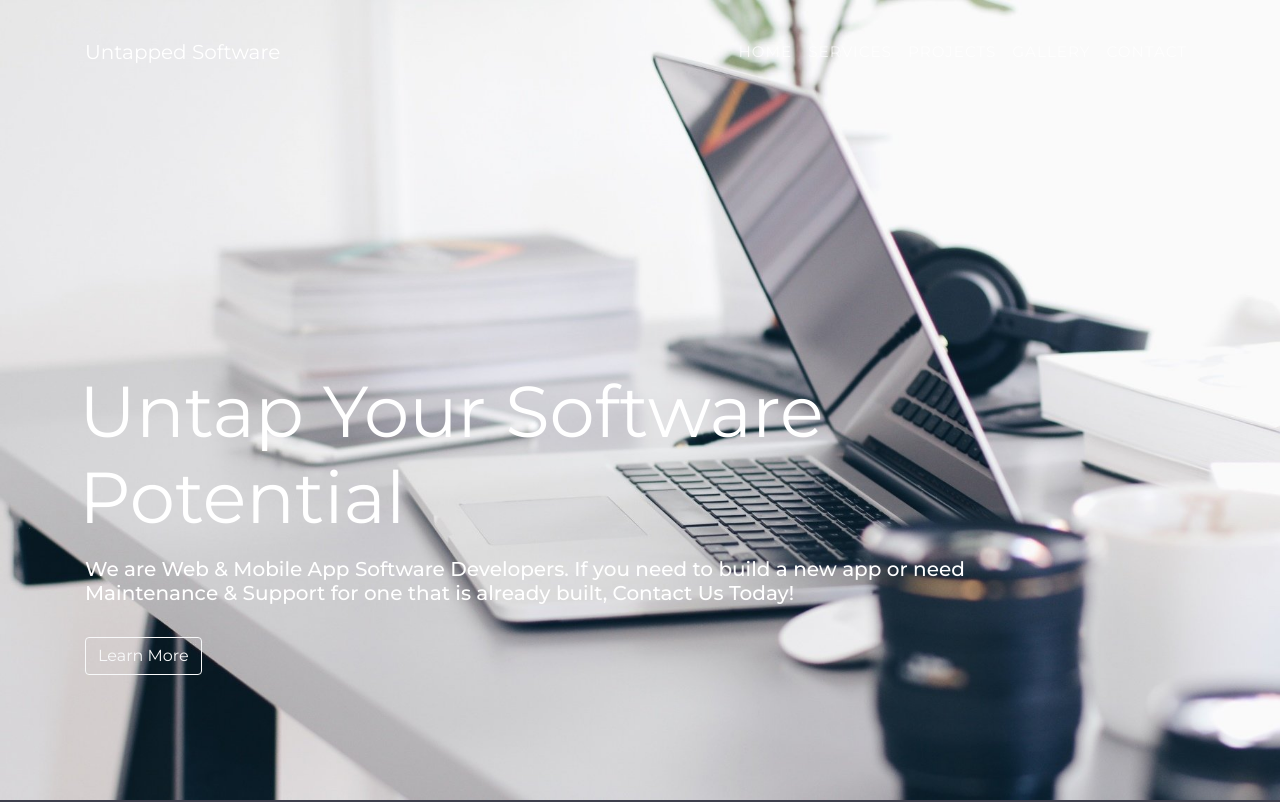
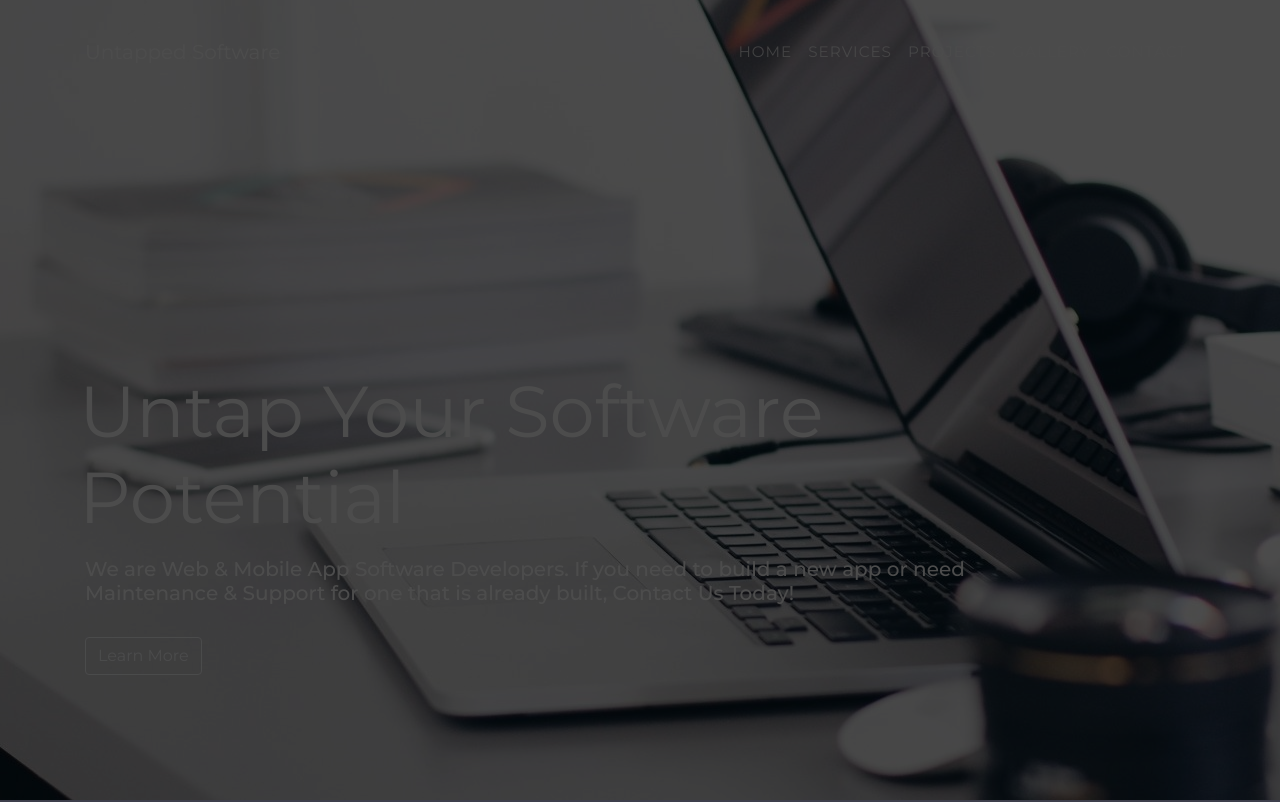
Before and after one commit to UntappedSoftware/UntappedSoftware.github.io, a plain HTML site: page index.html in a window 1280 px wide. Shown: the top 802 px of the page. Drawn offline with nearby package versions, Linux system fonts and the light colour scheme.

Commit message:
fix filter

```diff
--- a/index.html
+++ b/index.html
@@ -15,7 +15,7 @@
     <link rel="shortcut icon" href="favicon.ico">
   </head>
   <body id="top">
-    <header>
+    <header class="main-background-image">
       <div class="container pt-4">
         <nav class="navbar navbar-expand-lg navbar-dark bg-transparent px-0"><a class="navbar-brand" href="#">Untapped Software</a>
           <button class="navbar-toggler" type="button" data-toggle="collapse" data-target="#da-navbarNav" aria-controls="da-navbarNav" aria-expanded="false" aria-label="Toggle navigation"><span class="navbar-toggler-icon"></span></button>
--- a/styles/main.css
+++ b/styles/main.css
@@ -4,12 +4,15 @@ body {
 
 /*Header Style*/
 header {
-  background: url("../images/da-img-1.jpg") no-repeat center center;
-  backdrop-filter: brightness(50%);
   position: relative;
   height: 100vh;
   min-height: 600px;
   background-size: cover;
+}
+
+.main-background-image{
+  background: url("../images/da-img-1.jpg") no-repeat center center;
+  filter: brightness(30%);
 }
 
 .navbar-dark .navbar-nav .nav-link {
```
